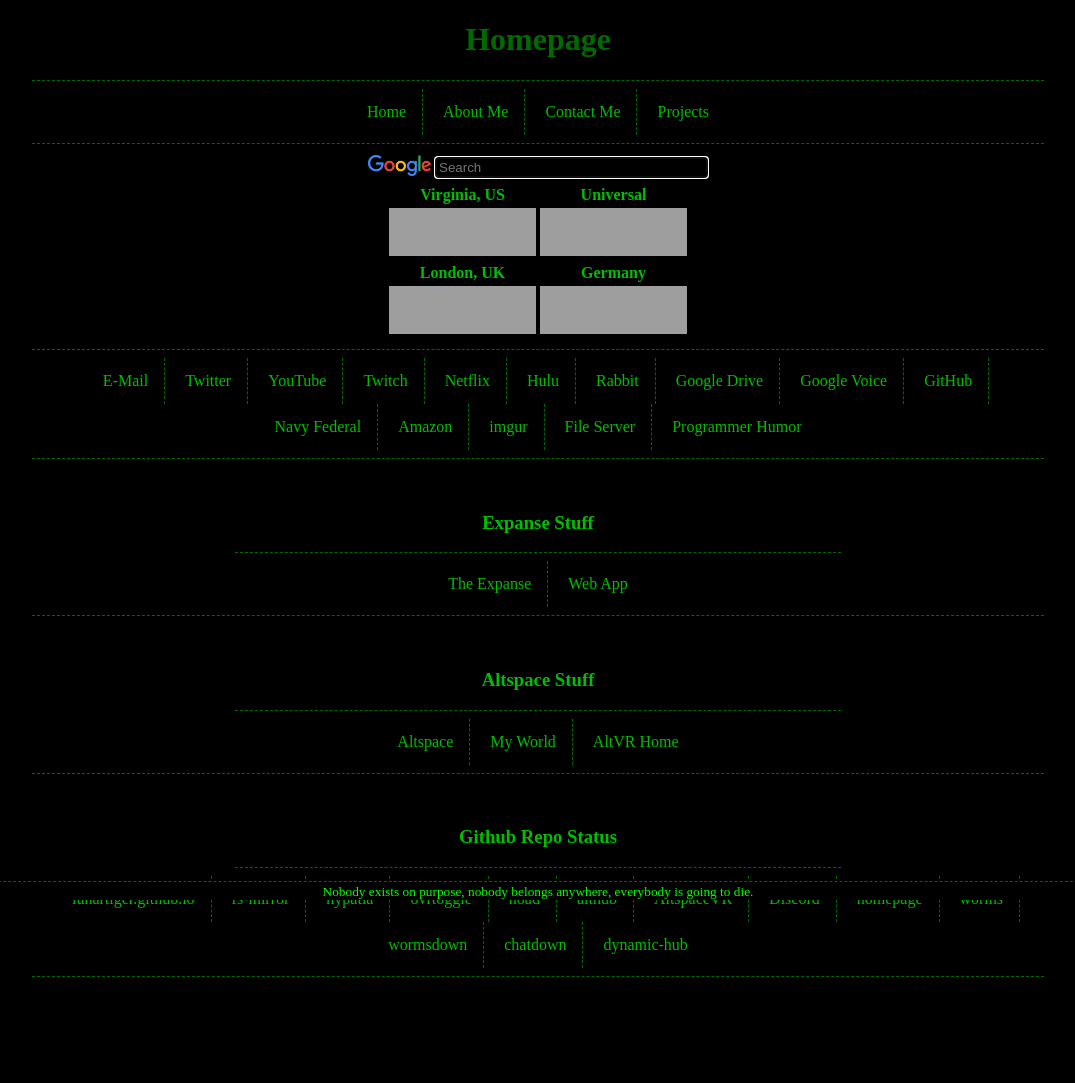
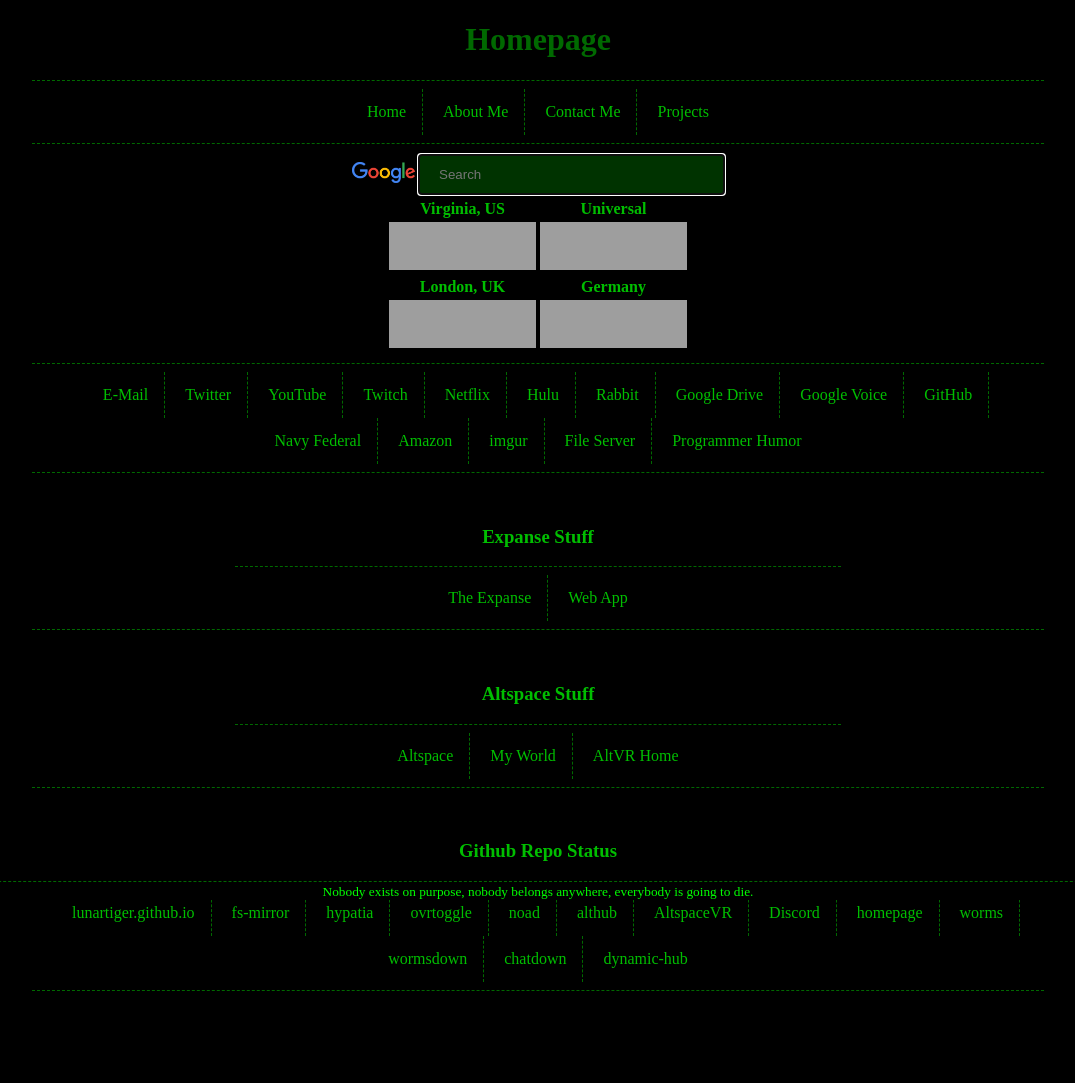
Before and after one commit to LunarTiger/homepage, a Jekyll site: the page built from index.md, in a window 1280 px wide. Shown: the whole page, without its empty margins (102-1177 px from the left). Built offline with Jekyll 4.4.1, drawn with Linux system fonts in a browser that asks for light colours; some web fonts are replaced; our own code applies the rules of GitHub Pages for plain Markdown files; grey boxes are pictures that could not be loaded.

Commit message:
Update style.scss

```diff
--- a/assets/css/style.scss
+++ b/assets/css/style.scss
@@ -86,8 +86,9 @@
 }
 
 input[type=text] {
-    border: 2px solid 00be00;
-    background-color: #000;
+    padding: 12px 20px;
+    border: none;
+    background-color: #030;
     color: #0f0;
 }
 
```
